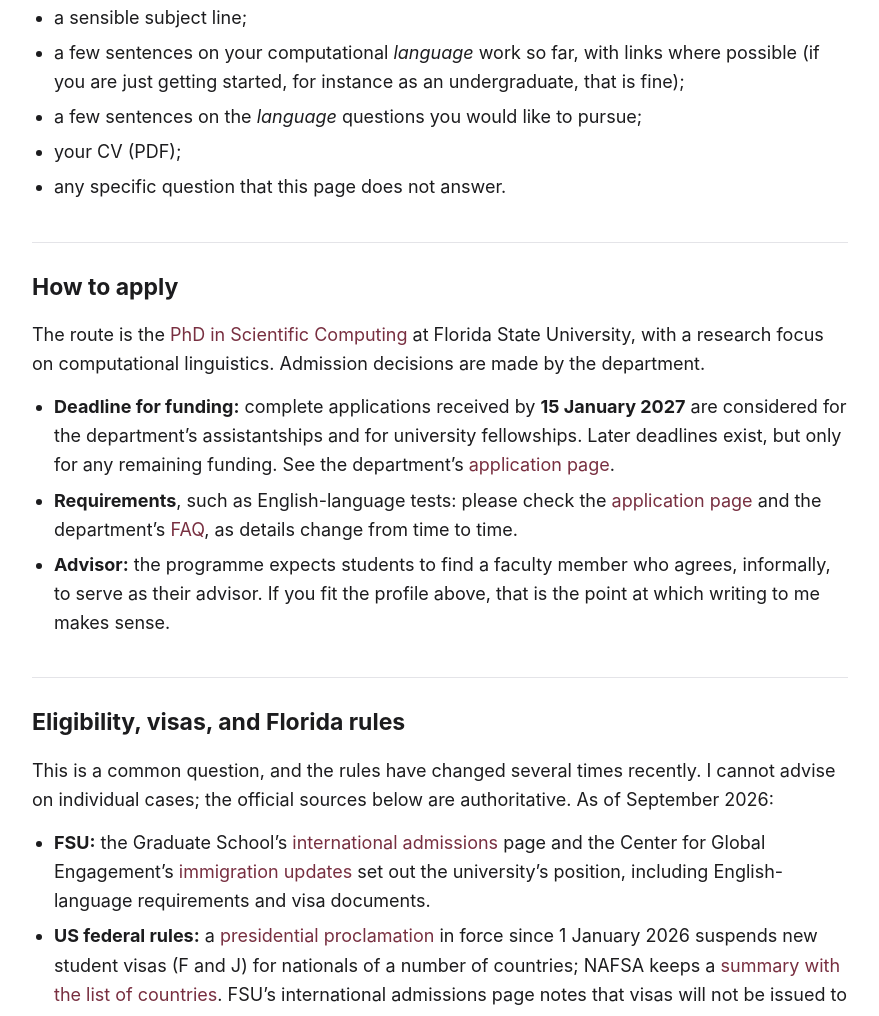
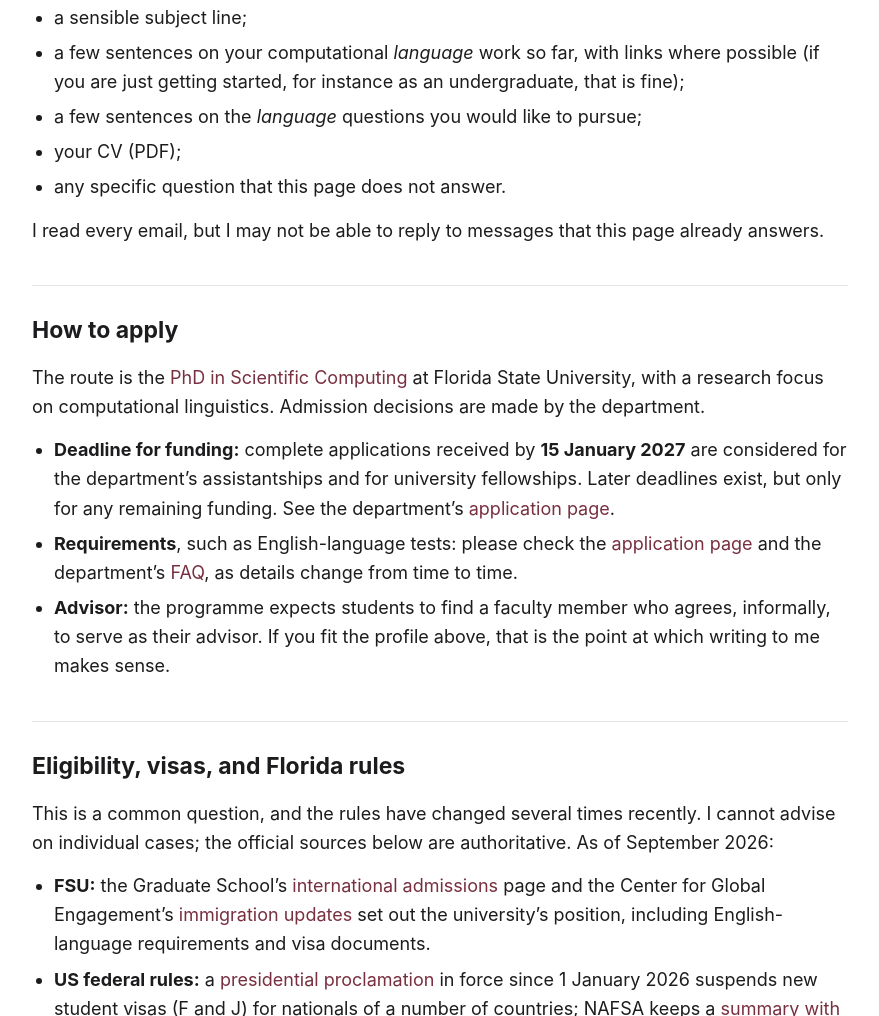
Before and after one commit to tjuzek/tjuzek.github.io, a plain HTML site: page phd/index.html in a window 1280 px wide. Shown: the part 1517-2533 px from the top of the page, without its empty margins (200-1079 px from the left). Drawn offline with Linux system fonts and the light colour scheme.

Commit message:
PhD page: closing line of 'If you write' restored (Tommie's word).

```diff
--- a/phd/index.html
+++ b/phd/index.html
@@ -153,6 +153,8 @@
       <li>your CV (PDF);</li>
       <li>any specific question that this page does not answer.</li>
     </ul>
+    <p>I read every email, but I may not be able to reply to messages that this page already
+       answers.</p>
   </section>
 
   <section id="apply">
```
